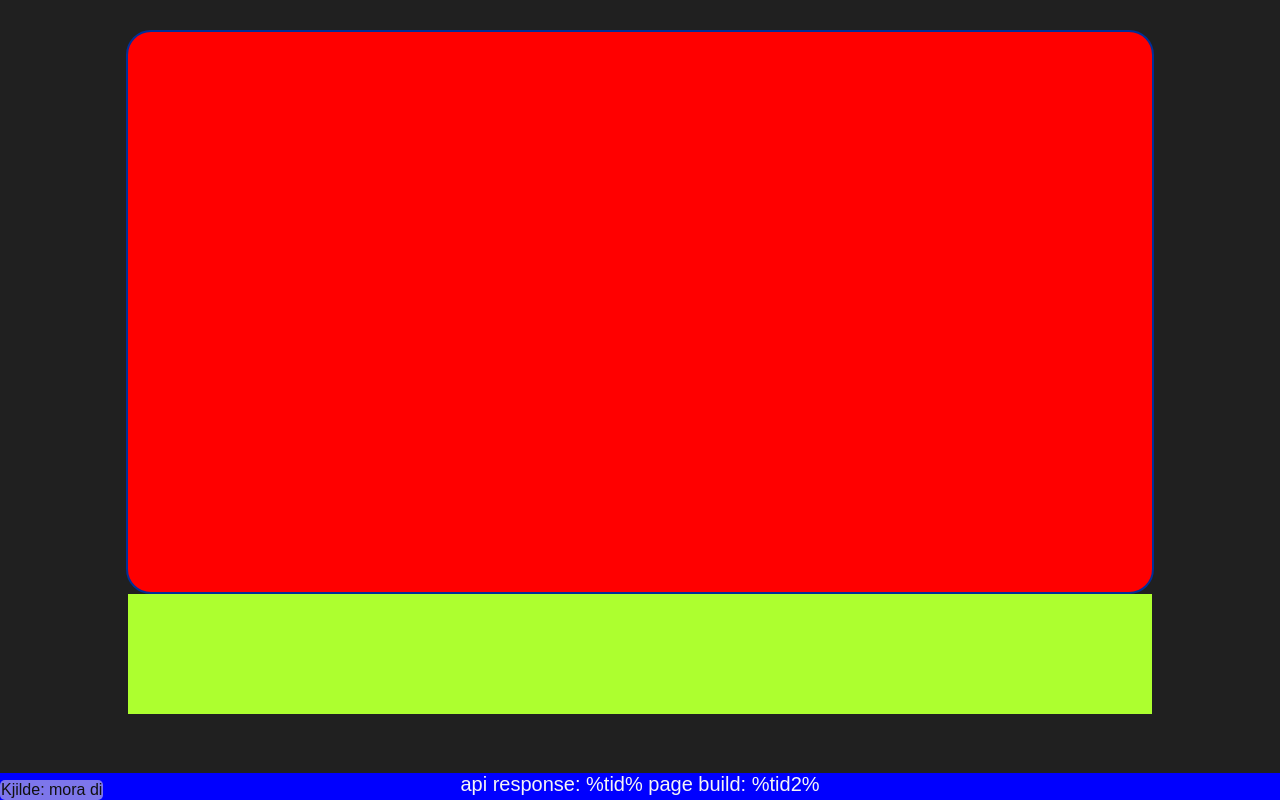
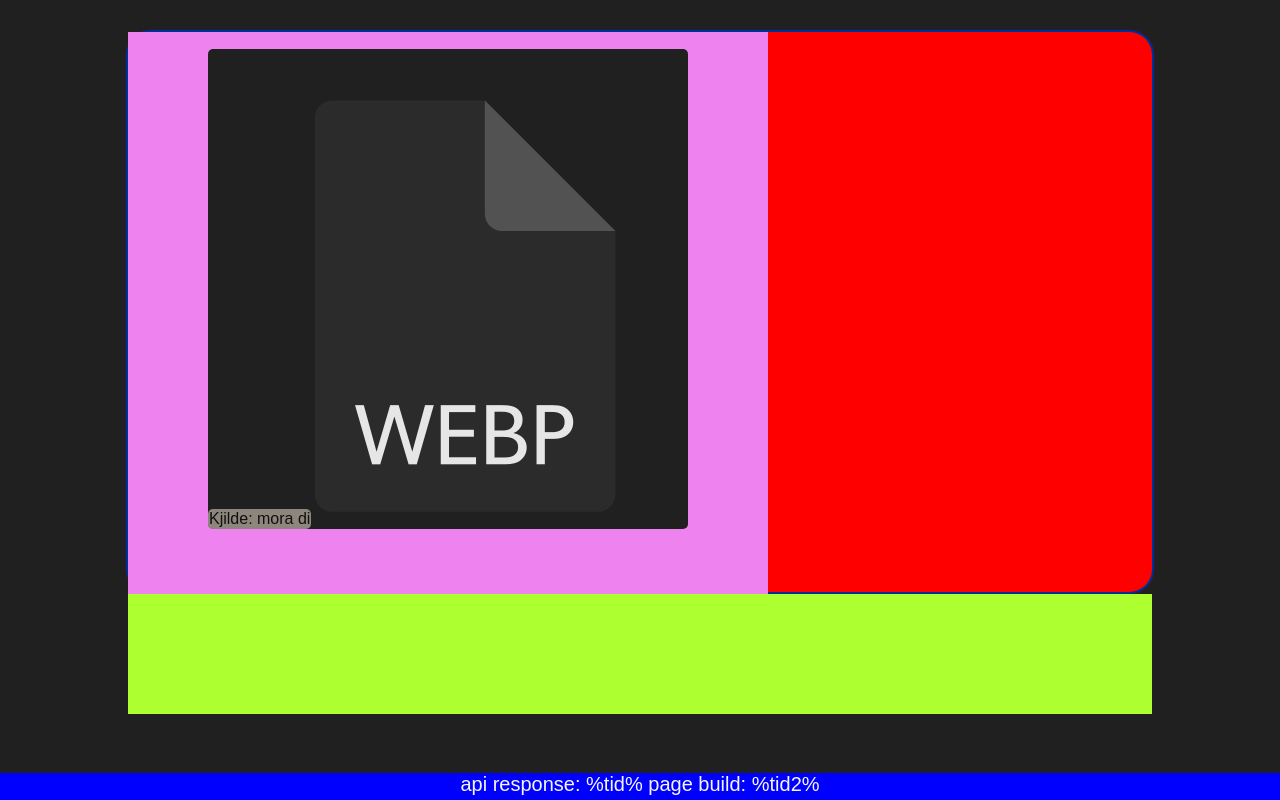
Before and after one commit to pigwin-3/TO, a plain HTML site: page frontend/css-plan2/sanheten.html in a window 1280 px wide. Drawn offline with Linux system fonts and the light colour scheme; files whose address does not match are found by name.

Commit message:
ahhhahha -Led Zeppelin

```diff
--- a/frontend/css-plan2/debug.css
+++ b/frontend/css-plan2/debug.css
@@ -26,6 +26,9 @@
 .img{
     background-color: #d500c7;
 }
+.imgbox{
+    background-color: violet;
+}
 .top3 {
     background-color: red;
 }
--- a/frontend/css-plan2/style.css
+++ b/frontend/css-plan2/style.css
@@ -231,8 +231,20 @@ background-color: #101010;
     border-radius: 25px;
 }
 .imgbox {
+    display: flex;
     height: 80vh;
     width: 80vh;
+    justify-content: center;
+}
+.img2{
+    height: 60vh;
+    width: 60vh;
+    max-width: 80%;
+    position: absolute;
+    bottom: 25.9%;
+    border-radius: 5px;
+    background-color: #202020;
+    margin-bottom: 5%;
 }
 
 @media  all and (max-width: 600px) {
```
Also changed, not shown: README.md.
